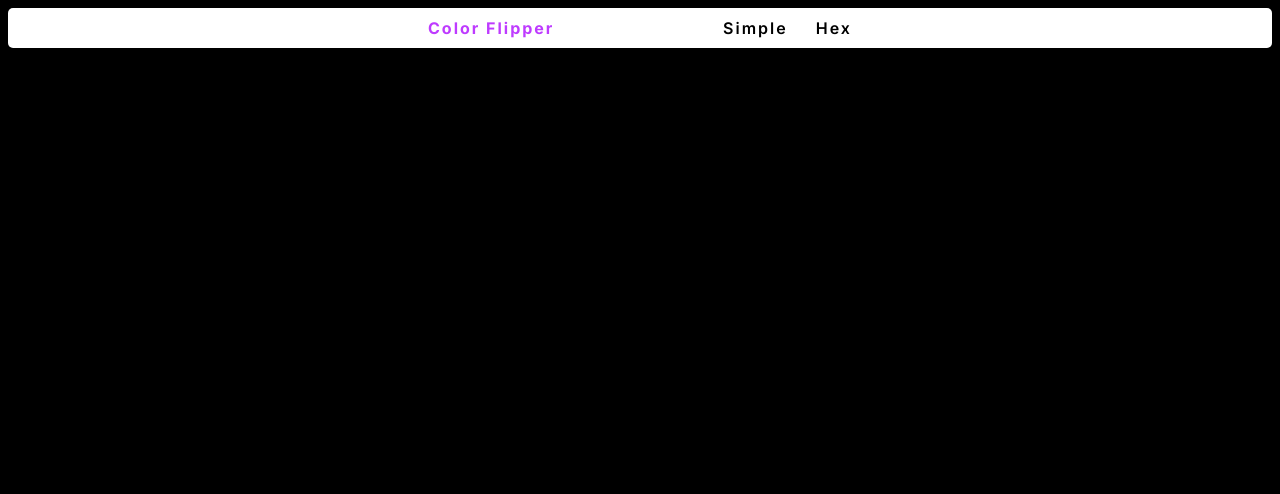
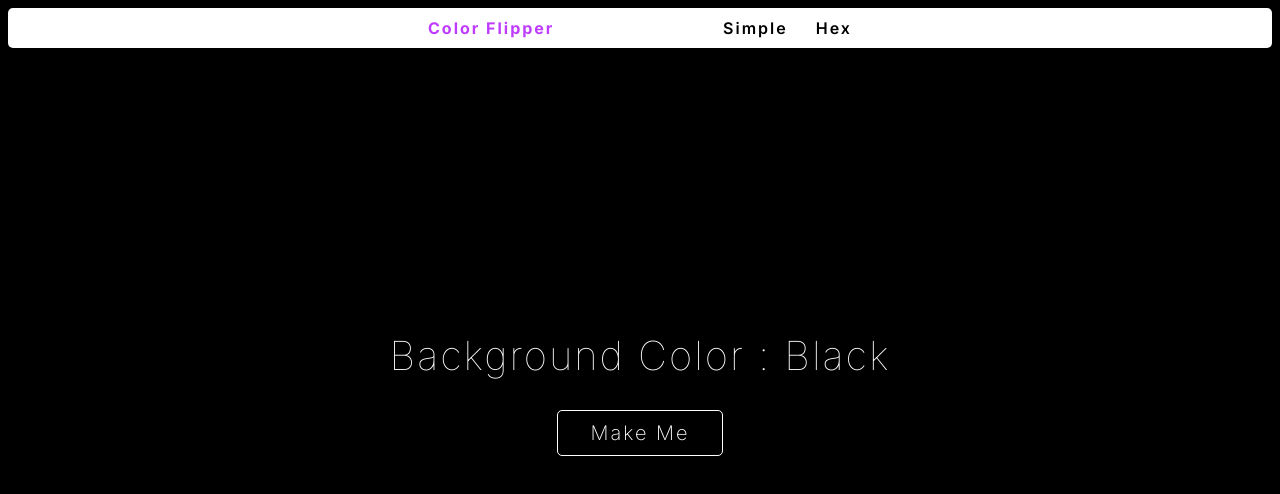
Before and after one commit to harshitidk/colorflip, a plain HTML site: page root/index.html in a window 1280 px wide. Drawn offline with Linux system fonts and the light colour scheme.

Commit message:
1.css-ready

```diff
--- a/root/index.html
+++ b/root/index.html
@@ -14,8 +14,8 @@
             <div class="page-header-b hover">Hex</div>
         </div>
         <div class="page-text">
-            <div class="page-text-b page-text-bt"></div>
-            <div class="page-text-b"></div>
+            <div class="page-text-b page-text-bt">Background Color : <span>Black</span></div>
+            <div class="page-text-b page-text-bh hover">Make Me</div>
         </div>
     </div>
 </body>
--- a/src/main.scss
+++ b/src/main.scss
@@ -10,7 +10,8 @@ body
 
 .page
 {
-    height: 100vh;
+    height: 90vh;
+    position: relative;
 
     &-header
     {
@@ -39,7 +40,47 @@ body
             text-align: right;
         }
     }
+
+    &-text
+    {
+        position: relative;
+        display: flex;
+        position: relative;
+        flex-direction: column;
+        align-items:center;
+        justify-content: center;
+        height: 100%;
+
+        &-bt
+        {
+            position: relative;
+            font-size: 40px;
+            font-weight: 6;
+            top: -30px;
+            letter-spacing: 2px;
+        }
+
+        &-bh
+        {
+            letter-spacing: 2px;
+            font-size: 20px;
+            font-weight: 200;
+            padding: 10px 32px;
+            border: 1px solid white;
+            text-align: center;
+            border-radius: 5px;
+            transition: all ease 0.3s;
+
+            &:hover
+            {
+                background-color: rgb(155, 12, 150);
+                border-color: rgb(155, 12, 150);
+                padding: 10px 40px;
+            }
+        }
+    }
 }
+
 
 
 .hover:hover
```
Also changed, not shown: root/css/main.css, 1 other file.
